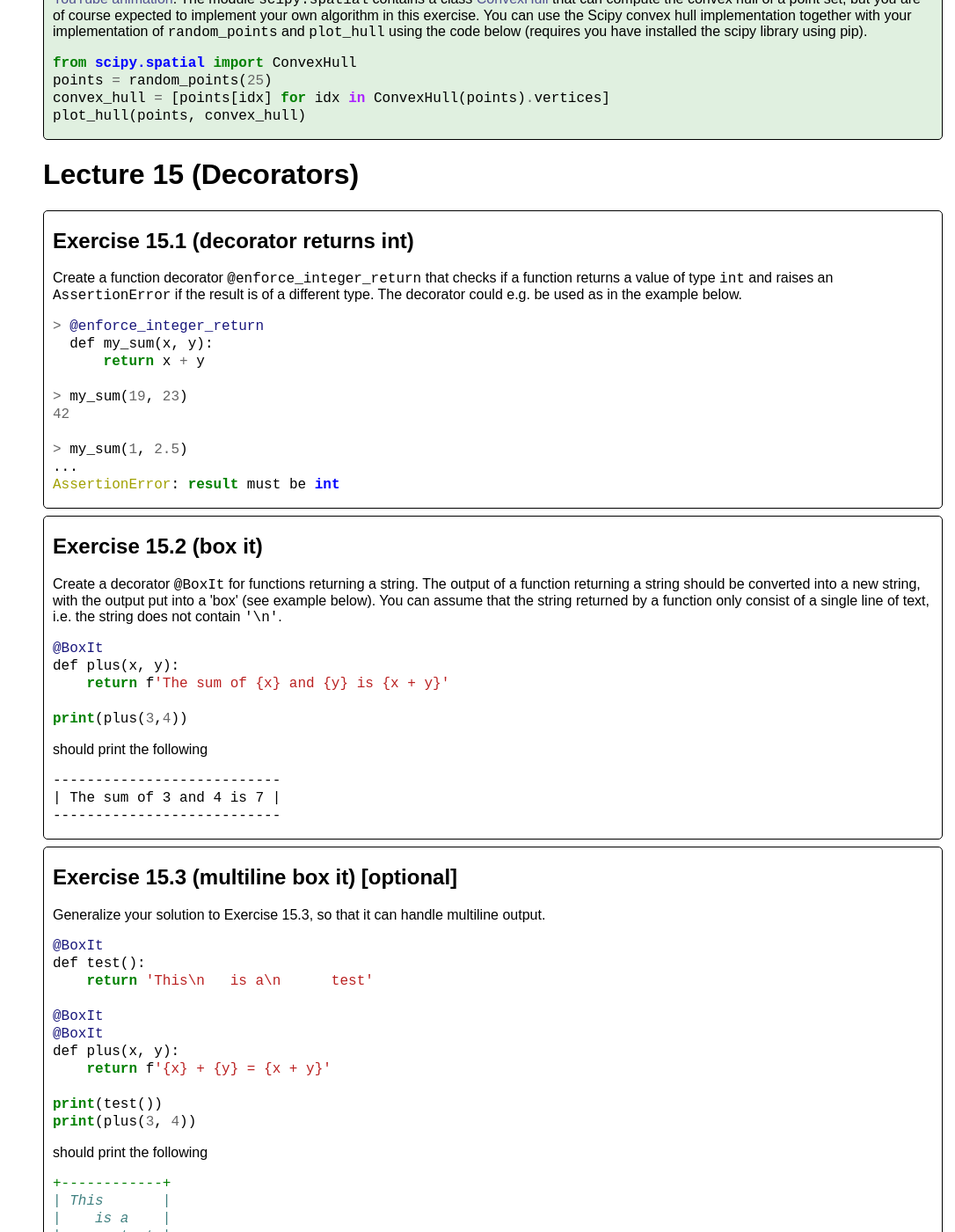
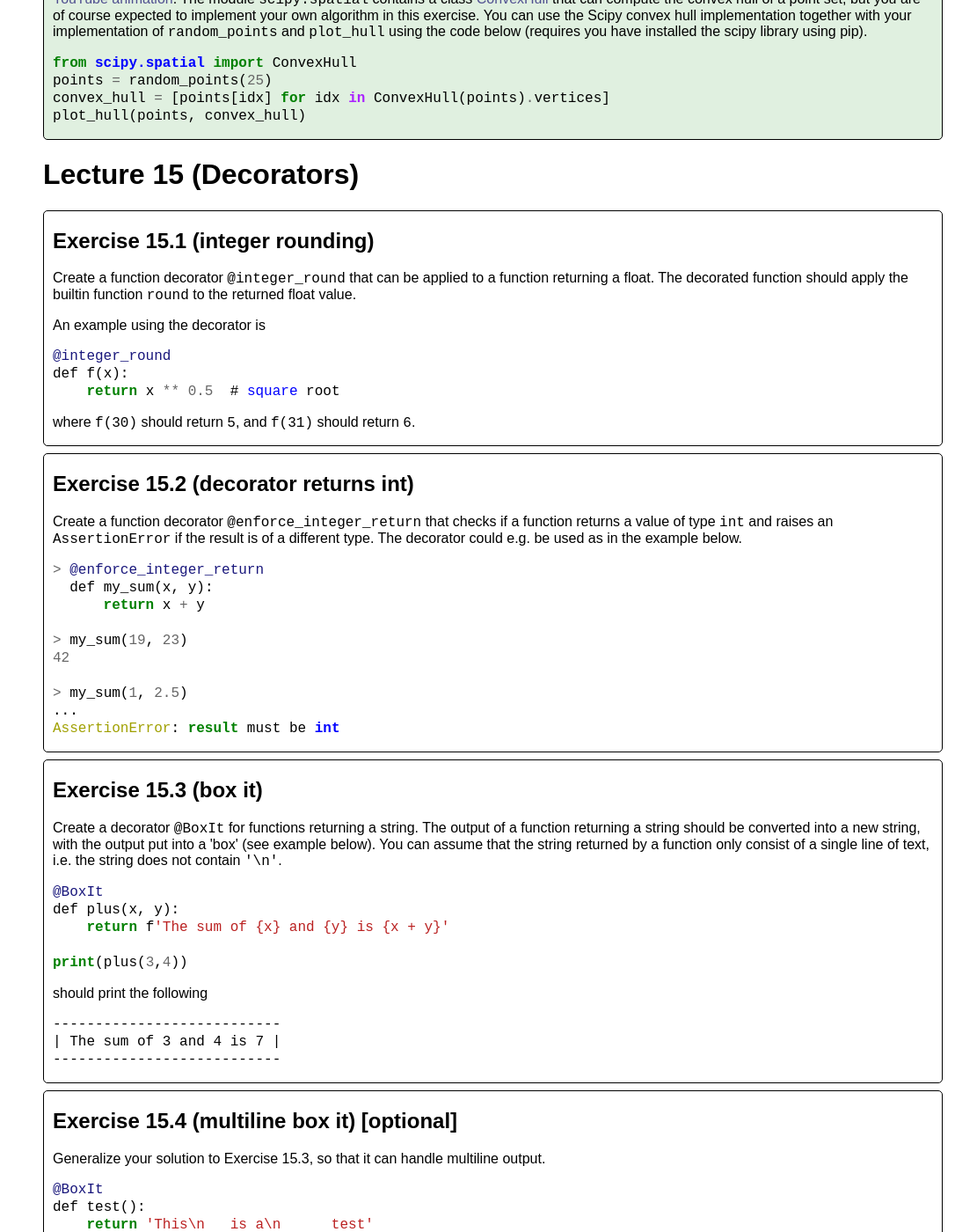
Before and after one commit to gsbrodal/gsbrodal.github.io, a Jekyll site: the page built from ipsa/exercises.html, in a window 1280 px wide and 1400 px high, scrolled down 28111 px. Shown: the whole window at 88% size, without its empty margins (194-1280 px from the left). Built offline with Jekyll 4.4.1, drawn with Linux system fonts in a browser that asks for light colours; some of the changed text lies outside the part shown.

Commit message:
decorators

```diff
--- a/ipsa/exercises.html
+++ b/ipsa/exercises.html
@@ -1227,7 +1227,20 @@ during the recursion when the first solution has been found. Do not generate an
 <a name="lecture15"></a>
 <h1>Lecture 15 (Decorators)</h1>
 <div class="exercise">
-<h2>Exercise 15.1 (decorator returns int)</h2>
+<h2>Exercise 15.1 (integer rounding)</h2>
+<p>Create a function decorator <code>@integer_round</code> that can be applied to a function
+returning a float. The decorated function should apply the builtin function
+<code>round</code> to the returned float value.</p>
+<p>An example using the decorator is</p>
+<div class="codehilite"><pre><span></span><code><span class="nv">@integer_round</span>
+<span class="n">def</span><span class="w"> </span><span class="n">f</span><span class="p">(</span><span class="n">x</span><span class="p">)</span><span class="err">:</span>
+<span class="w">    </span><span class="k">return</span><span class="w"> </span><span class="n">x</span><span class="w"> </span><span class="o">**</span><span class="w"> </span><span class="mf">0.5</span><span class="w">  </span><span class="err">#</span><span class="w"> </span><span class="nf">square</span><span class="w"> </span><span class="n">root</span>
+</code></pre></div>
+
+<p>where <code>f(30)</code> should return <code>5</code>, and <code>f(31)</code> should return <code>6</code>.</p>
+</div>
+<div class="exercise">
+<h2>Exercise 15.2 (decorator returns int)</h2>
 <p>Create a function decorator <code>@enforce_integer_return</code> that checks if a function returns a value of type <code>int</code> and raises an <code>AssertionError</code> if the result is of a different type. The decorator could e.g. be used as in the example below.</p>
 <div class="codehilite"><pre><span></span><code><span class="o">&gt;</span><span class="w"> </span><span class="nv">@enforce_integer_return</span>
 <span class="w">  </span><span class="n">def</span><span class="w"> </span><span class="n">my_sum</span><span class="p">(</span><span class="n">x</span><span class="p">,</span><span class="w"> </span><span class="n">y</span><span class="p">)</span><span class="err">:</span>
@@ -1259,7 +1272,7 @@ converted into a new string, with the output put into a 'box' (see example below
 </code></pre></div>
 </div>
 <div class="exercise">
-<h2>Exercise 15.3 (multiline box it) [optional]</h2>
+<h2>Exercise 15.4 (multiline box it) [optional]</h2>
 <p>Generalize your solution to Exercise 15.3, so that it can handle multiline output.</p>
 <div class="codehilite"><pre><span></span><code><span class="nv">@BoxIt</span>
 <span class="n">def</span><span class="w"> </span><span class="n">test</span><span class="p">()</span><span class="err">:</span>
@@ -1288,7 +1301,7 @@ converted into a new string, with the output put into a 'box' (see example below
 </code></pre></div>
 </div>
 <div class="exercise">
-<h2>Exercise 15.4** (decorator composition) [optional]</h2>
+<h2>Exercise 15.5** (decorator composition) [optional]</h2>
 <p>If you repeatedly apply the same set of decorators to your functions, it might be convenient to compose these decorators into one decorator.</p>
 <p>Recall that:</p>
 <div class="codehilite"><pre><span></span><code><span class="nv">@dec3</span>
```
Also changed, not shown: other parts of ipsa/exercises.html (+1 -1 lines), 2 other files.
